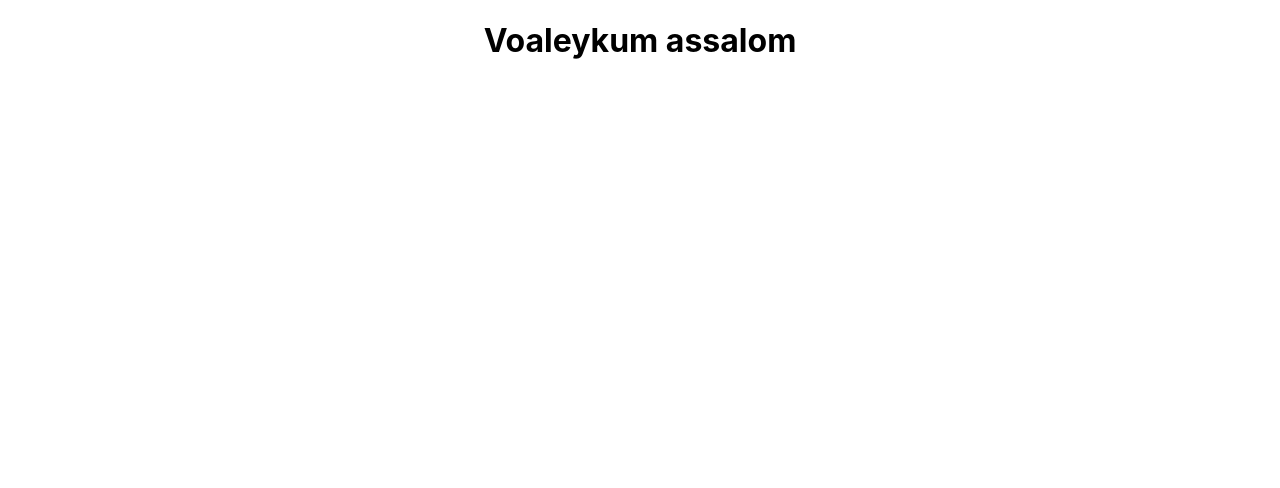
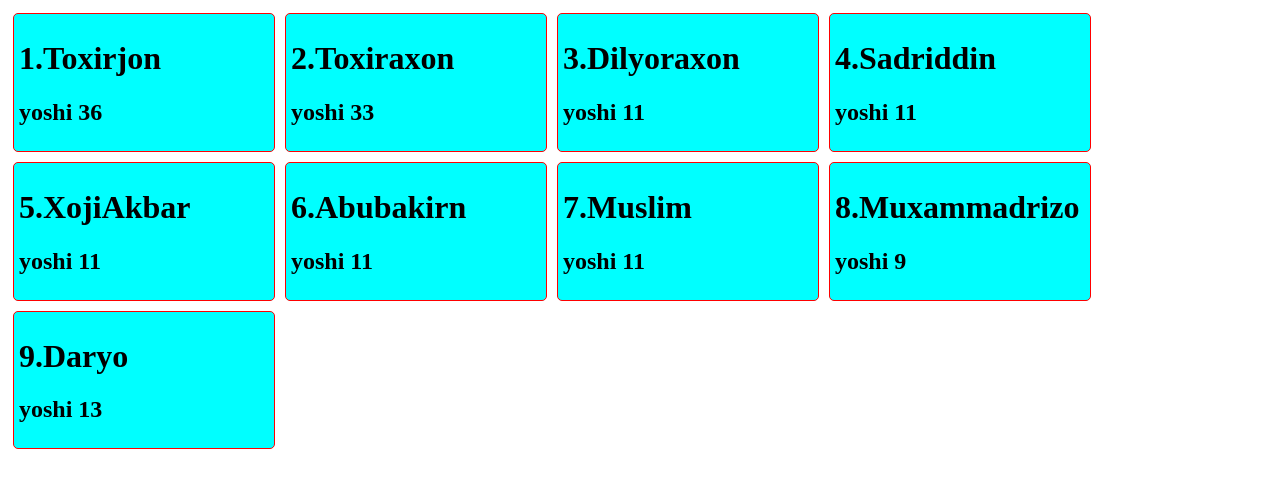
Before and after one commit to Tokhiriy/turoialwebbrain, a React (Create React App) app: page / in a window 1280 px wide. Shown: the top 488 px of the page. Built offline with nearby package versions, Linux system fonts and the light colour scheme; the HTML template or start-up script is replaced by a standard one.

Commit message:
student arrayini map qilib prop qilindi

```diff
--- a/src/App.css
+++ b/src/App.css
@@ -1,38 +1,15 @@
-.App {
-  text-align: center;
+.App{
+  display: flex;
+  flex-wrap: wrap;
+
+
 }
 
-.App-logo {
-  height: 40vmin;
-  pointer-events: none;
+.student{
+  margin: 5px;
+  padding: 5px;
+  background-color:aqua;
+  border: 1px solid red;
+  border-radius: 5px;
+  width: 250px;
 }
-
-@media (prefers-reduced-motion: no-preference) {
-  .App-logo {
-    animation: App-logo-spin infinite 20s linear;
-  }
-}
-
-.App-header {
-  background-color: #282c34;
-  min-height: 100vh;
-  display: flex;
-  flex-direction: column;
-  align-items: center;
-  justify-content: center;
-  font-size: calc(10px + 2vmin);
-  color: white;
-}
-
-.App-link {
-  color: #61dafb;
-}
-
-@keyframes App-logo-spin {
-  from {
-    transform: rotate(0deg);
-  }
-  to {
-    transform: rotate(360deg);
-  }
-}
--- a/src/App.js
+++ b/src/App.js
@@ -1,9 +1,21 @@
 import './App.css';
+import Student from './student';
 
+const students = [
+  {id:1,name:"Toxirjon", age:36},
+  {id:2,name:"Toxiraxon", age:33},
+  {id:3,name:"Dilyoraxon", age:11},
+  {id:4,name:"Sadriddin", age:11},
+  {id:5,name:"XojiAkbar", age:11},
+  {id:6,name:"Abubakirn", age:11},
+  {id:7,name:"Muslim", age:11},
+  {id:8,name:"Muxammadrizo", age:9},
+  {id:9,name:"Daryo", age:13},
+]
 function App() {
   return (
     <div className="App">
-      <h1>Voaleykum assalom</h1>
+     {students.map((student) =>(<Student value = {student}/>))}
     </div>
   );
 }
--- a/src/index.css
+++ b/src/index.css
@@ -1,13 +0,0 @@
-body {
-  margin: 0;
-  font-family: -apple-system, BlinkMacSystemFont, 'Segoe UI', 'Roboto', 'Oxygen',
-    'Ubuntu', 'Cantarell', 'Fira Sans', 'Droid Sans', 'Helvetica Neue',
-    sans-serif;
-  -webkit-font-smoothing: antialiased;
-  -moz-osx-font-smoothing: grayscale;
-}
-
-code {
-  font-family: source-code-pro, Menlo, Monaco, Consolas, 'Courier New',
-    monospace;
-}
--- /dev/null
+++ b/src/student.js
@@ -0,0 +1,14 @@
+import React from "react";
+import './App.css';
+class Student extends React.Component{
+    render(){
+        return(
+            <div className="student">
+                 <h1>{this.props.value.id}.{this.props.value.name}</h1>
+                 <h2>yoshi {this.props.value.age}</h2>
+            </div>
+        )
+    }
+}
+
+export default Student;
```
